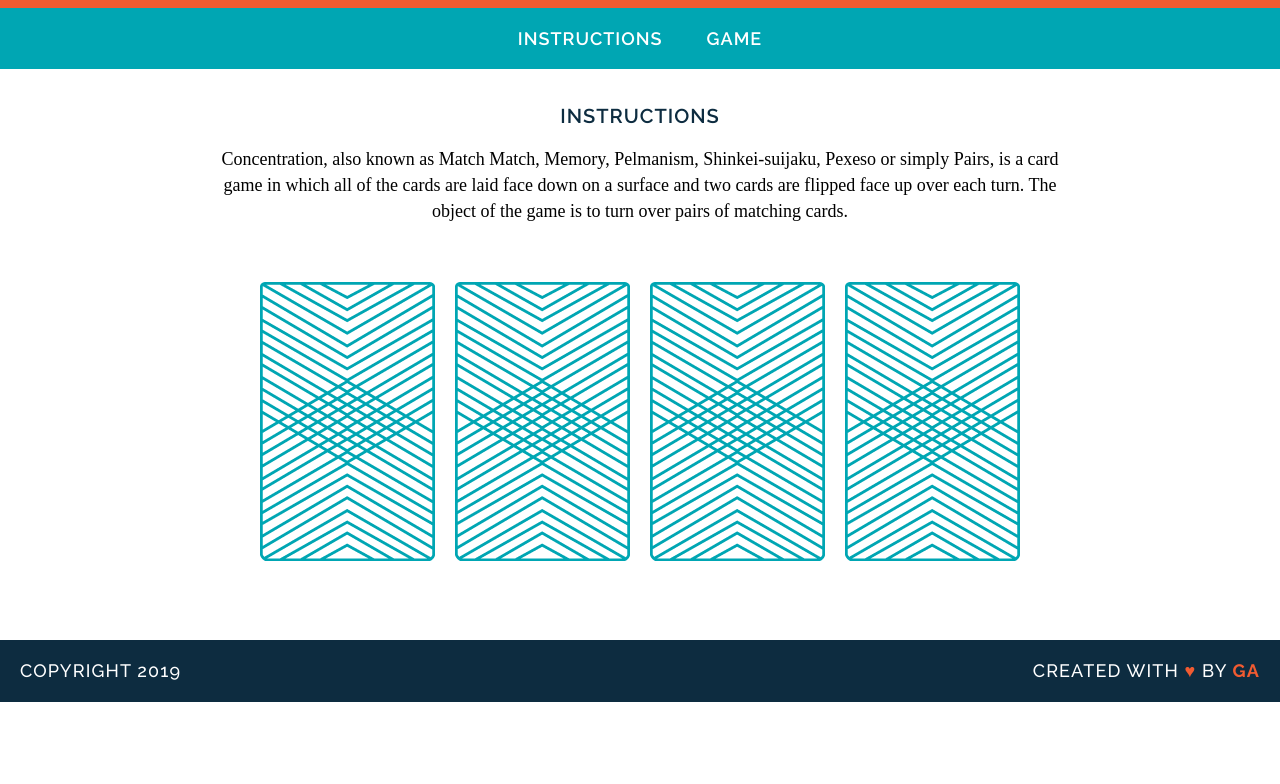
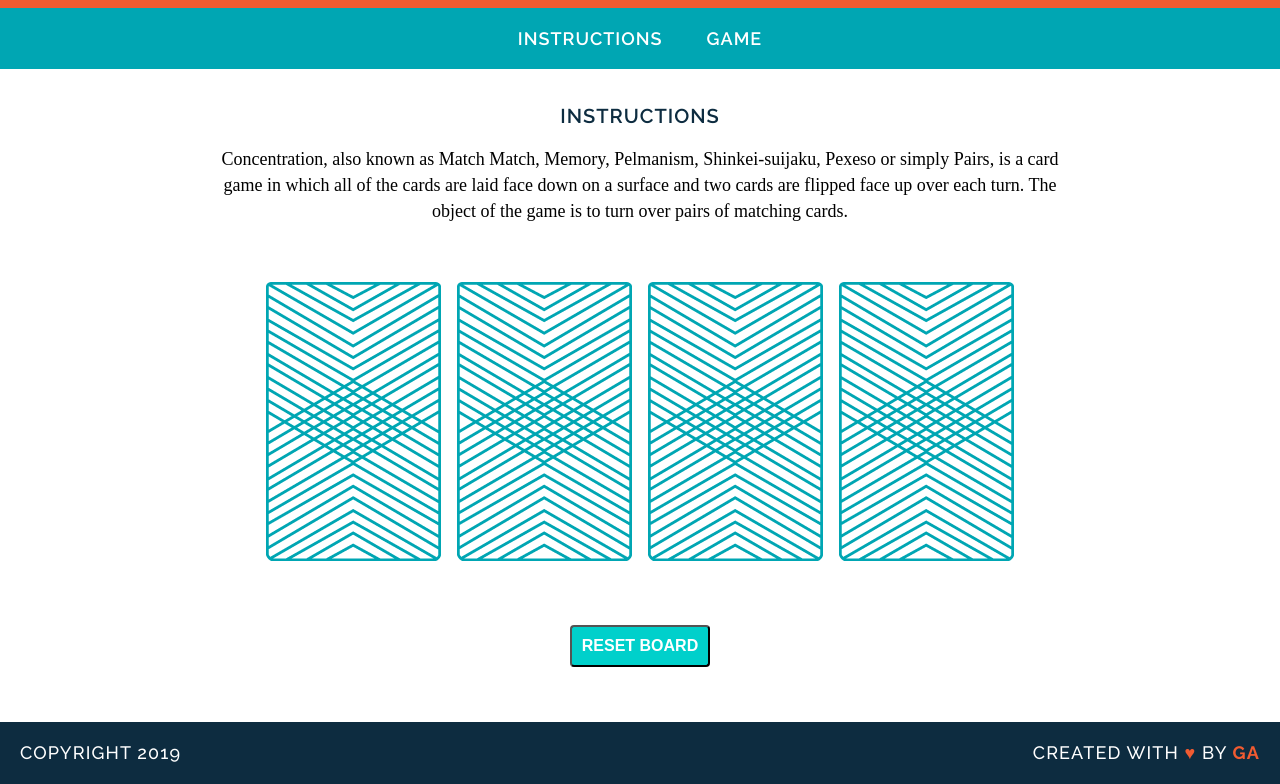
Before and after one commit to chozen2see/wdi-fundamentals-memorygame, a plain HTML site: page memory_game/index.html in a window 1280 px wide. Shown: the part 105-889 px from the top of the page. Before the commit the page ends 807 px from the top, so only its background shows below. Drawn offline with Linux system fonts and the light colour scheme; a web font is replaced by a local one.

Commit message:
final code  changes

```diff
--- a/memory_game/css/style.css
+++ b/memory_game/css/style.css
@@ -63,6 +63,22 @@ img {
 	margin: 40px 8px;
 }
 
+#game-board > img {
+	cursor: pointer;
+}
+
+button {
+  cursor: pointer;
+  background-color: #00D0CB;
+  color: white;
+  text-transform: uppercase;
+  font-weight: bold;
+  font-size: 16px;
+  padding: 10px 10px;
+  margin: 20px;
+  border-radius: 4px;
+ }
+
 footer {
 	text-transform: uppercase;
 	padding: 0 20px;
--- a/memory_game/index.html
+++ b/memory_game/index.html
@@ -25,12 +25,9 @@
 			Concentration, also known as Match Match, Memory, Pelmanism, Shinkei-suijaku, Pexeso or simply Pairs, is a card game in which all of the cards are laid face down on a surface and two cards are flipped face up over each turn. The object of the game is to turn over pairs of matching cards.
 		</p>
 
-		<div id="game">
-			<img src="images/back.png" alt="Queen of Diamonds">
-			<img src="images/back.png" alt="Queen of Hearts">
-			<img src="images/back.png" alt="King of Diamonds">
-			<img src="images/back.png" alt="King of Hearts">
-		</div>
+		<div id="game-board" class="board clearfix"></div>
+
+		<button>Reset Board</button>
 	</main>
 	<footer class="clearfix">
 		<p class="copyright">
--- a/memory_game/js/main.js
+++ b/memory_game/js/main.js
@@ -1,3 +1,4 @@
+// Create array of card objects
 let cards = [
 	{
 		rank: "queen",
@@ -21,44 +22,64 @@ let cards = [
 	}
 ];
 
+// Keep track of flipped cards
 let cardsInPlay = [];
 
-/*
 
-let cardOne = cards[0];
-let cardTwo = cards[3];
+function resetBoard() {
+	// Reset the game board
 
-cardsInPlay.push(cardOne);
-cardsInPlay.push(cardTwo);
+	cardsInPlay = [];
 
-for (c = 0; c < cardsInPlay.length; c++) {
-	console.log("User flipped " + cardsInPlay[c]);
+	let cards = document.getElementsByTagName('img');
+
+	for (let c = 0; c < cards.length; c++) {
+		cards[c].setAttribute('src', 'images/back.png');
+	}
 }
 
-*/
+function checkForMatch() {
+	// If two cards have been flipped, do they match?
 
-function checkForMatch() {
 	if (cardsInPlay.length === 2) {
 		if (cardsInPlay[0] === cardsInPlay[1]) {
-			console.log("You found a match!");
+			alert("You found a match!");
 		} else {
-			console.log("Sorry, try again.");
+			alert("Sorry, try again.");
 		}
 	}
 }
 
-function flipCard(cardId) {
+function flipCard() {
+	// Flip the card to show the card face
+
+	let cardId = this.getAttribute('data-id');
 	let flippedCard = cards[cardId].rank;
 
 	cardsInPlay.push(flippedCard);
-
-	console.log("User flipped " + flippedCard);
-	console.log(cards[cardId].suit);
-	console.log(cards[cardId].cardImage);
-	console.log("");
+	this.setAttribute('src', cards[cardId].cardImage);
 
 	checkForMatch();
 }
 
-flipCard(0);
-flipCard(2);
+function createBoard() {
+	// Create the game board
+
+	for (let c = 0; c < cards.length; c++) {
+		// Create each card and add to the board
+
+		let cardElement = document.createElement('img');
+		cardElement.setAttribute('src', 'images/back.png');
+		cardElement.setAttribute('alt', cards[c].rank + ' of ' + cards[c].suit);
+		cardElement.setAttribute('data-id', c);
+		cardElement.addEventListener('click', flipCard);
+		document.getElementById('game-board').appendChild(cardElement);
+	}
+
+	// Listen for click then reset the board
+	let buttonReset = document.getElementsByTagName('button')[0];
+	buttonReset.addEventListener('click', resetBoard);
+}
+
+// Create board once page loads
+createBoard();
```
